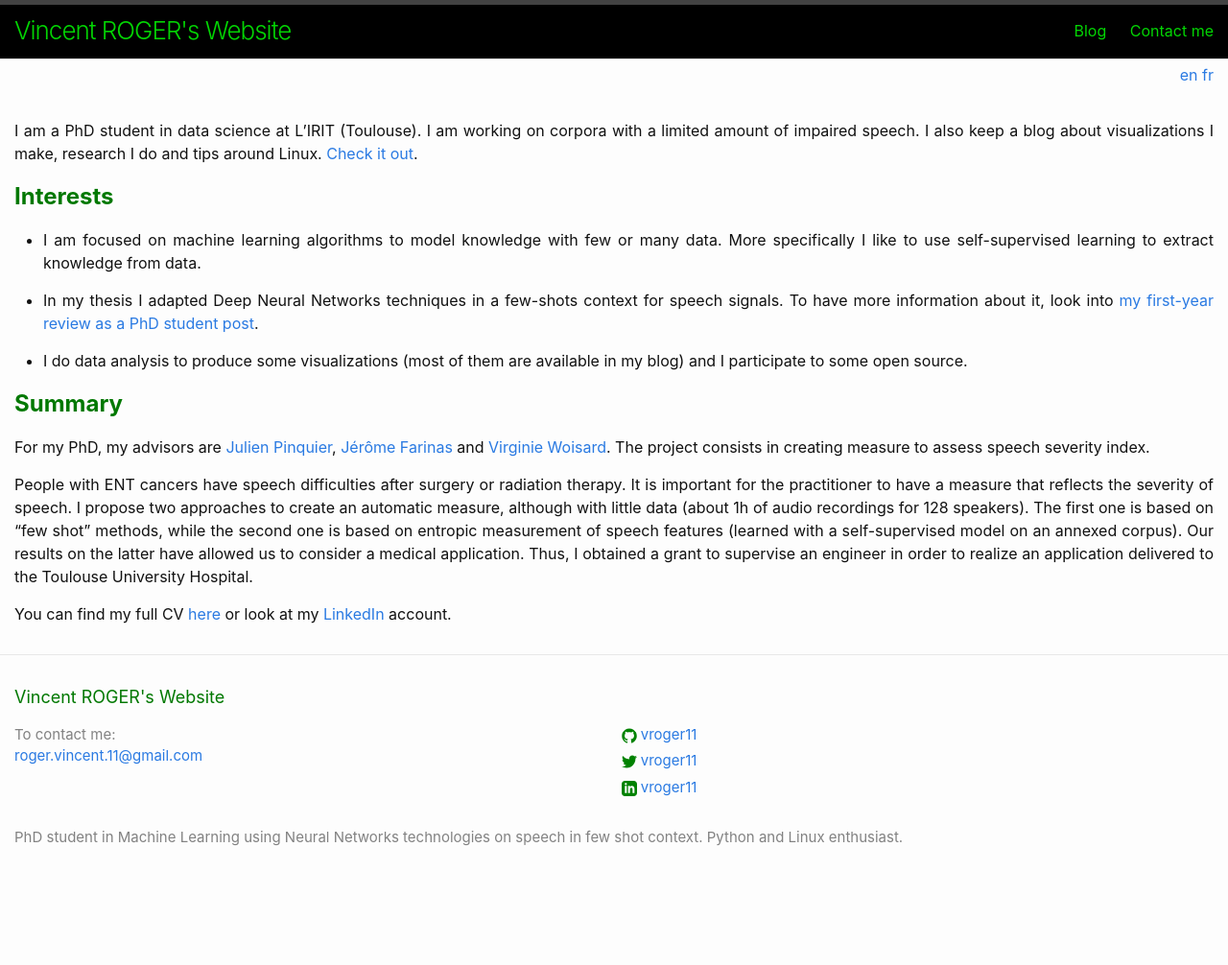
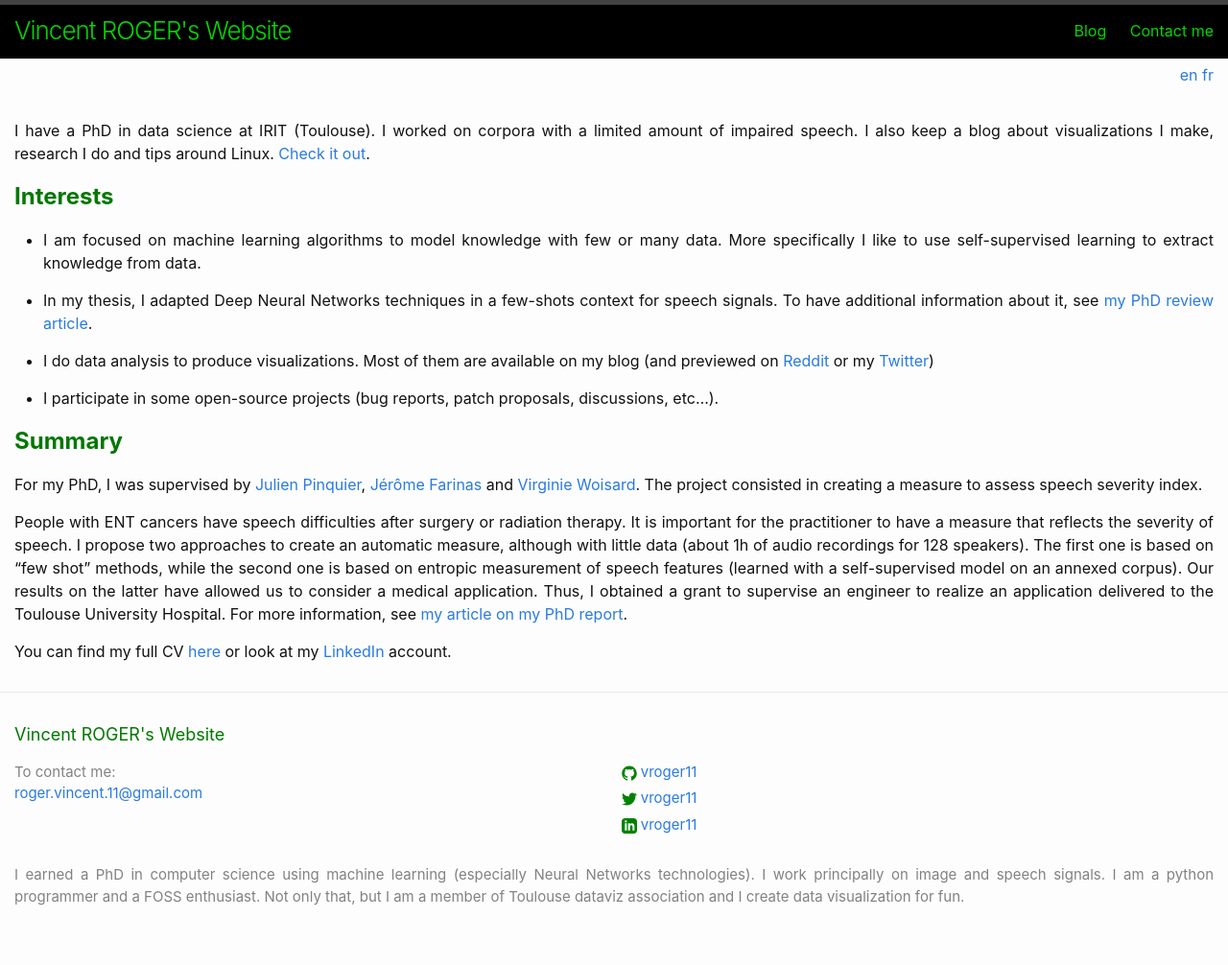
Before and after one commit to vroger11/vroger11.github.io, a Jekyll site: the page built from index.md, in a window 1280 px wide. Shown: the whole page at 96% size. Built offline with Jekyll 4.4.1, drawn with Linux system fonts in a browser that asks for light colours; before the commit the page ends 945 px from its top, so only the background shows below that.

Commit message:
Update main content.

```diff
--- a/_config.yml
+++ b/_config.yml
@@ -18,8 +18,8 @@ title:
     fr: Site internet de Vincent ROGER
 email: roger.vincent.11@gmail.com
 description:
-    en: PhD student in Machine Learning using Neural Networks technologies on speech in few shot context. Python and Linux enthusiast.
-    fr: Thésard en apprentissage machine utilisant les réseaux de neurones artificiels sur de l'audio dans un contexte avec peu de données. Enthousiaste Python et de l'environnement Linux.
+    en: I earned a PhD in computer science using machine learning (especially Neural Networks technologies). I work principally on image and speech signals. I am a python programmer and a FOSS enthusiast. Not only that, but I am a member of Toulouse dataviz association and I create data visualization for fun.
+    fr: J'ai obtenu un doctorat en informatique en utilisant l'apprentissage automatique (en particulier les technologies de réseaux neuronaux). Je travaille principalement sur les signaux d'image et de parole. Je suis un programmeur python et un passionné de logiciels libres. En plus de cela, je suis membre de l'association Toulouse dataviz et je crée des visualisations de données pour le plaisir.
 index:
     en: index.html
     fr: accueil.html
--- a/index.md
+++ b/index.md
@@ -7,8 +7,8 @@ lang: en
 ref: home
 ---
 
-I am a PhD student in data science at L'IRIT (Toulouse).
-I am working on corpora with a limited amount of impaired speech.
+I have a PhD in data science at IRIT (Toulouse).
+I worked on corpora with a limited amount of impaired speech.
 I also keep a blog about visualizations I make, research I do and tips around Linux. [Check it out](blog).
 
 # Interests
@@ -16,17 +16,20 @@ I also keep a blog about visualizations I make, research I do and tips around Li
 * I am focused on machine learning algorithms to model knowledge with few or many data.
 More specifically I like to use self-supervised learning to extract knowledge from data.
 
-* In my thesis I adapted Deep Neural Networks techniques in a few-shots context for speech signals.
-To have more information about it, look into [my first-year review as a PhD student post](/blog/phd/2019/10/12/first-year-review-as-a-phd-student.html).
+* In my thesis, I adapted Deep Neural Networks techniques in a few-shots context for speech signals.
+To have additional information about it, see [my PhD review article](/blog/phd/2022/10/30/my-phd-experience.html).
 
-* I do data analysis to produce some visualizations (most of them are available in my blog) and I participate to some open source.
+* I do data analysis to produce visualizations. Most of them are available on my blog (and previewed on [Reddit](https://www.reddit.com/user/vroger11) or my [Twitter](https://twitter.com/vroger11))
+
+* I participate in some open-source projects (bug reports, patch proposals, discussions, etc...).
 
 # Summary
 
-For my PhD, my advisors are [Julien Pinquier](https://www.irit.fr/~Julien.Pinquier/index_en.php), [Jérôme Farinas](https://www.irit.fr/~Jerome.Farinas) and [Virginie Woisard](https://octogone.univ-tlse2.fr/accueil/membres/virginie-woisard--183287.kjsp).
-The project consists in creating measure to assess speech severity index.
+For my PhD, I was supervised by [Julien Pinquier](https://www.irit.fr/~Julien.Pinquier/index_en.php), [Jérôme Farinas](https://www.irit.fr/~Jerome.Farinas) and [Virginie Woisard](https://octogone.univ-tlse2.fr/accueil/membres/virginie-woisard--183287.kjsp).
+The project consisted in creating a measure to assess speech severity index.
 
 People with ENT cancers have speech difficulties after surgery or radiation therapy. It is important for the practitioner to have a measure that reflects the severity of speech. I propose two approaches to create an automatic measure, although with little data (about 1h of audio recordings for 128 speakers). The first one is based on "few shot" methods, while the second one is based on entropic measurement of speech features (learned with a self-supervised model on an annexed corpus). Our results on the latter have allowed us to consider a medical application.
-Thus, I obtained a grant to supervise an engineer in order to realize an application delivered to the Toulouse University Hospital.
+Thus, I obtained a grant to supervise an engineer to realize an application delivered to the Toulouse University Hospital.
+For more information, see [my article on my PhD report](/blog/phd/2022/10/30/my-doctorate.html).
 
 You can find my full CV [here](/assets/cv/cv_en.pdf) or look at my [LinkedIn](https://www.linkedin.com/in/vroger11/) account.
```
Also changed, not shown: accueil.md (+10 -7 lines).
